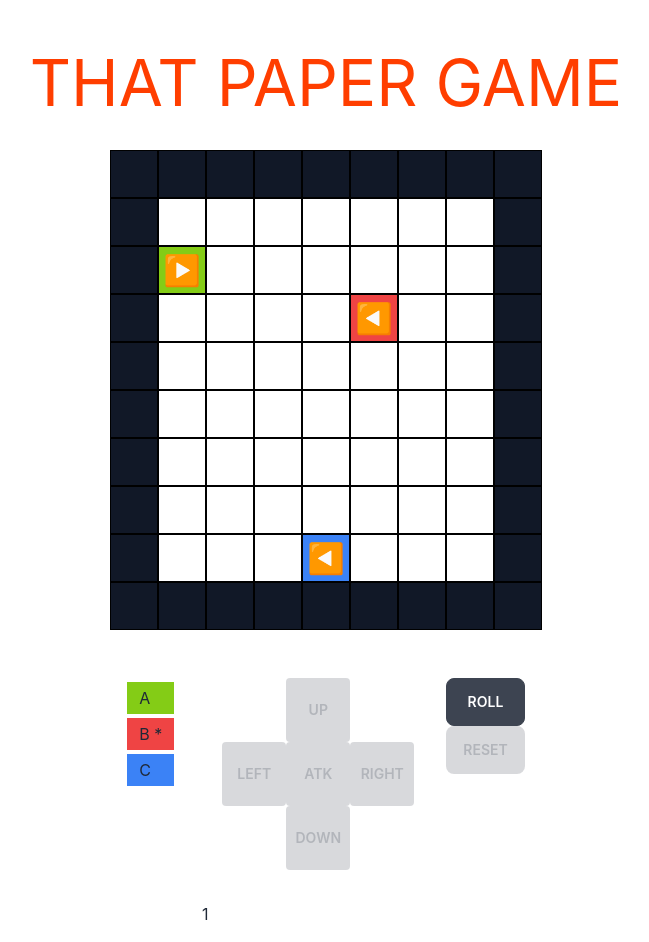
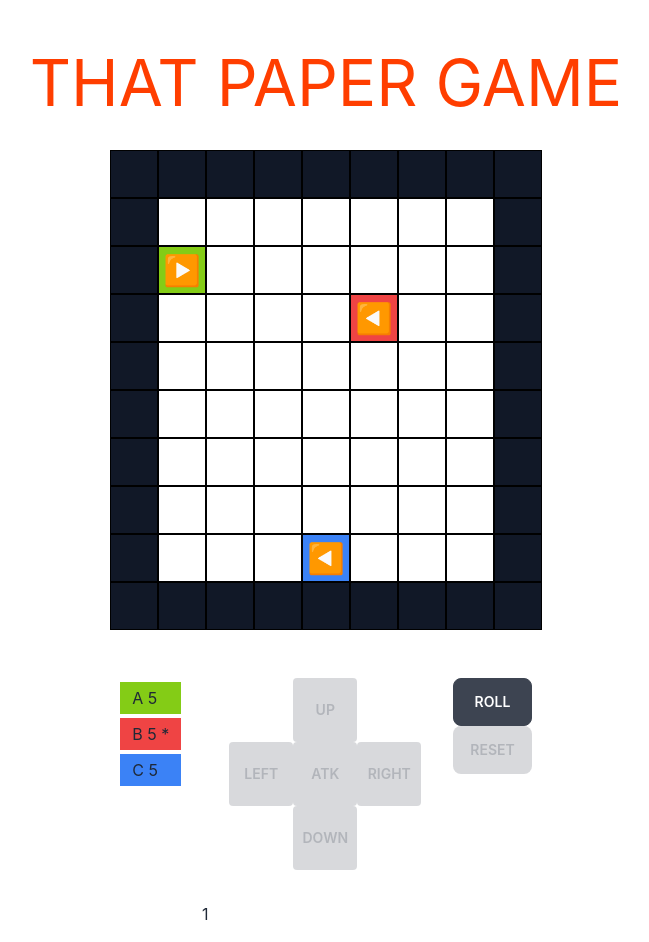
Before and after one commit to narze/that-paper-game, a Svelte app: page / in a window 1280 px wide. Shown: the whole page, without its empty margins (314-963 px from the left). Built offline with nearby package versions, Linux system fonts and the light colour scheme.

Commit message:
Show and reduce hp when attacked

```diff
--- a/src/App.svelte
+++ b/src/App.svelte
@@ -15,9 +15,9 @@
   map[map.length - 1] = map[map.length - 1].map((_cell) => true)
 
   let players = [
-    { x: 1, y: 2, direction: "right", color: "bg-lime-500", name: "A" },
-    { x: 5, y: 3, direction: "left", color: "bg-red-500", name: "B" },
-    { x: 4, y: 8, direction: "left", color: "bg-blue-500", name: "C" },
+    { x: 1, y: 2, direction: "right", color: "bg-lime-500", name: "A", hp: 5 },
+    { x: 5, y: 3, direction: "left", color: "bg-red-500", name: "B", hp: 5 },
+    { x: 4, y: 8, direction: "left", color: "bg-blue-500", name: "C", hp: 5 },
   ]
 
   let currentPlayerIdx = 1
@@ -111,7 +111,7 @@
           (p) => p.x === player.x && p.y === player.y - 1
         )
         if (targetIdx != -1) {
-          //TODO: Reduce hp
+          players[targetIdx].hp -= 1
           players[targetIdx].y -= 1
           players = players
         }
@@ -121,7 +121,7 @@
           (p) => p.x === player.x + 1 && p.y === player.y
         )
         if (targetIdx != -1) {
-          //TODO: Reduce hp
+          players[targetIdx].hp -= 1
           players[targetIdx].x += 1
           players = players
         }
@@ -131,7 +131,7 @@
           (p) => p.x === player.x && p.y === player.y + 1
         )
         if (targetIdx != -1) {
-          //TODO: Reduce hp
+          players[targetIdx].hp -= 1
           players[targetIdx].y += 1
           players = players
         }
@@ -141,7 +141,7 @@
           (p) => p.x === player.x - 1 && p.y === player.y
         )
         if (targetIdx != -1) {
-          //TODO: Reduce hp
+          players[targetIdx].hp -= 1
           players[targetIdx].x -= 1
           players = players
         }
@@ -207,6 +207,7 @@
       {#each players as player, idx}
         <div class={`px-3 py-1 mt-1 ${player.color} text-left`}>
           {player.name}
+          {player.hp}
           {currentPlayerIdx == idx ? "*" : ""}
         </div>
       {/each}
```
